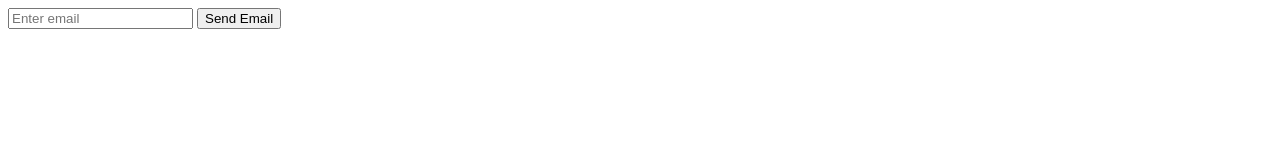
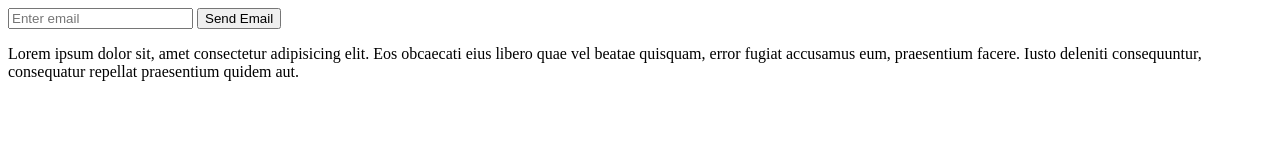
Before and after one commit to yasindu1997/afsd-08-demo-web, a plain HTML site: page index.html in a window 1280 px wide. Drawn offline with Linux system fonts and the light colour scheme.

Commit message:
added p tage and make some styles

```diff
--- a/css/style.css
+++ b/css/style.css
@@ -0,0 +1,3 @@
+.txt {
+    padding: 20px;
+}
--- a/index.html
+++ b/index.html
@@ -1,14 +1,20 @@
 <!DOCTYPE html>
 <html lang="en">
+
 <head>
     <meta charset="UTF-8">
     <meta name="viewport" content="width=device-width, initial-scale=1.0">
     <title>Demo</title>
     <link rel="stylesheet" href="css/style.css">
 </head>
+
 <body>
     <input type="text" placeholder="Enter email">
     <button>Send Email</button>
+    <p>Lorem ipsum dolor sit, amet consectetur adipisicing elit. Eos obcaecati eius libero quae vel beatae quisquam,
+        error fugiat accusamus eum, praesentium facere. Iusto deleniti consequuntur, consequatur repellat praesentium
+        quidem aut.</p>
     <script src="js/script.js"></script>
 </body>
+
 </html>
```
